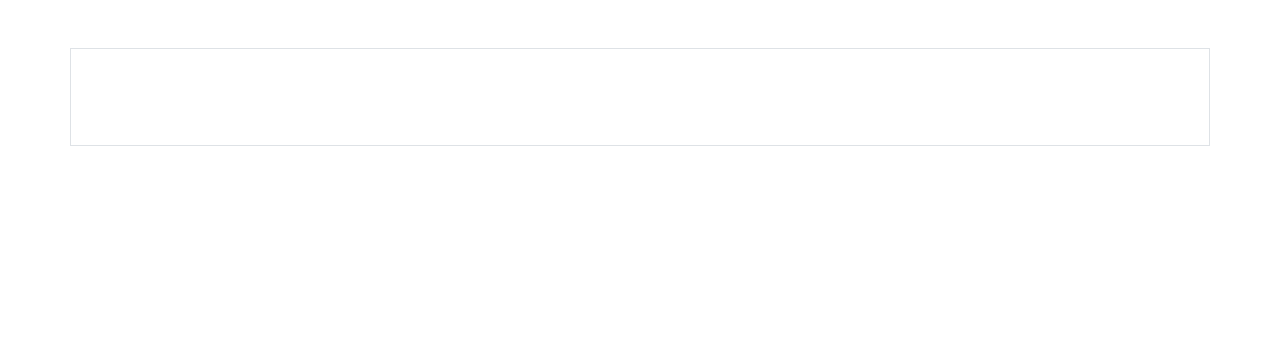
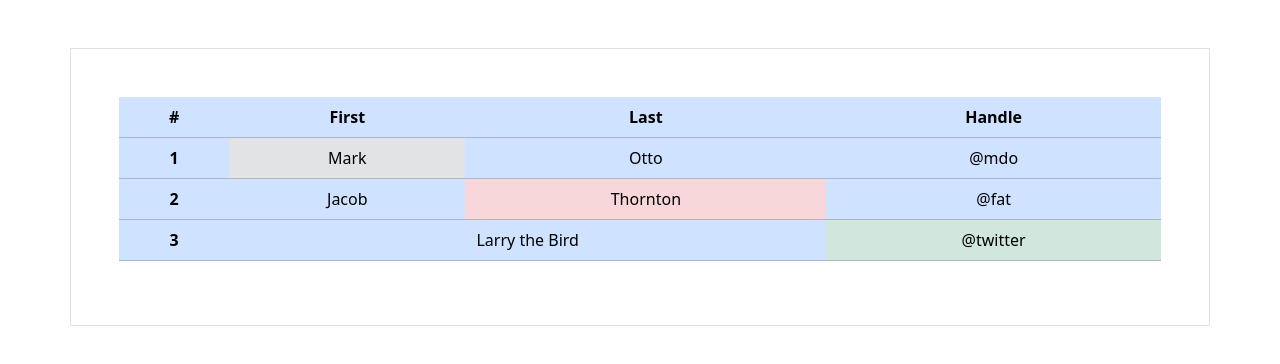
Before and after one commit to Rashedin-063/Exploration-of-Bootstrap, a plain HTML site: page 01-crash-course/1.07 - Content/table.html in a window 1280 px wide. Drawn offline with nearby package versions, Linux system fonts and the light colour scheme.

Commit message:
bootstrap table added

```diff
--- a/01-crash-course/1.07 - Content/table.html
+++ b/01-crash-course/1.07 - Content/table.html
@@ -20,7 +20,37 @@
   </head>
   <body>
 
-<section class="container text-center  mt-5 border p-5"></section>
+<section class="container text-center  mt-5 border p-5">
+  <table class="table table-primary">
+  <thead>
+    <tr>
+      <th scope="col">#</th>
+      <th scope="col">First</th>
+      <th scope="col">Last</th>
+      <th scope="col">Handle</th>
+    </tr>
+  </thead>
+  <tbody>
+    <tr>
+      <th scope="row">1</th>
+      <td class="table-secondary">Mark</td>
+      <td>Otto</td>
+      <td>@mdo</td>
+    </tr>
+    <tr>
+      <th scope="row">2</th>
+      <td>Jacob</td>
+      <td class="table-danger">Thornton</td>
+      <td>@fat</td>
+    </tr>
+    <tr>
+      <th scope="row">3</th>
+      <td colspan="2">Larry the Bird</td>
+      <td class="table-success">@twitter</td>
+    </tr>
+  </tbody>
+</table>
+</section>
 
 
 
```
